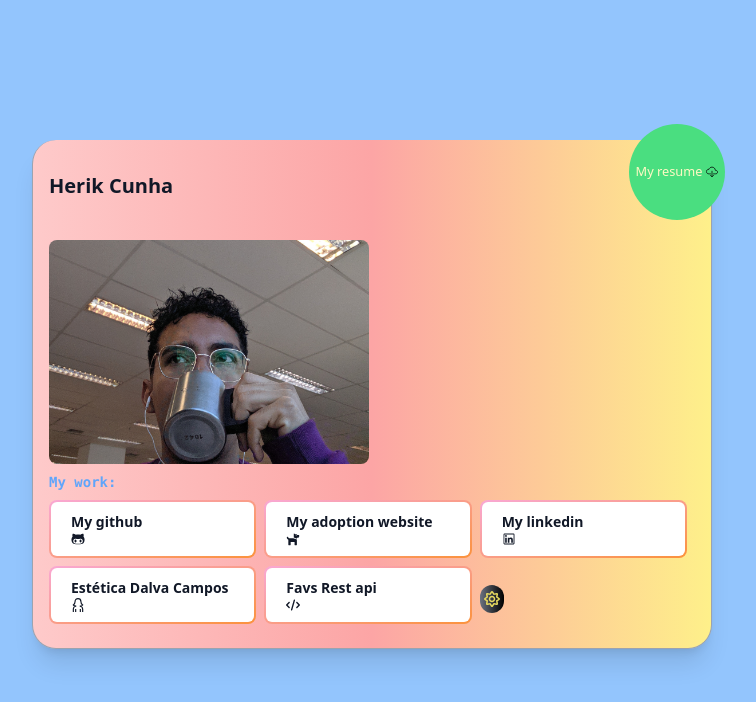
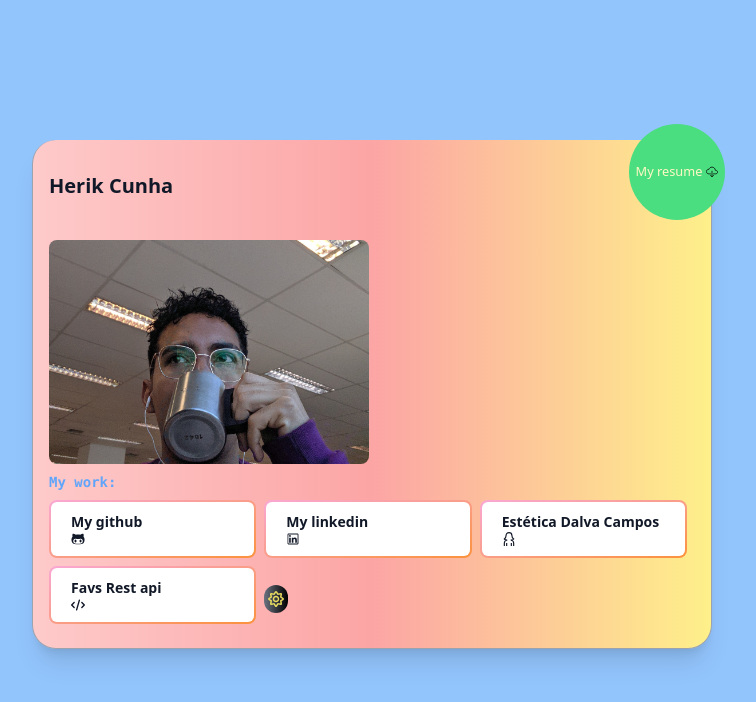
Before and after one commit to rherik/card-component, a React (Vite) app: page / in a window 1280 px wide. Shown: the top 702 px of the page, without its empty margins (268-1024 px from the left). Built offline with nearby package versions, Linux system fonts and the light colour scheme.

Commit message:
docs: atualiza curriculo e remove projeto legado

```diff
--- a/package.json
+++ b/package.json
@@ -35,6 +35,6 @@
     "postcss": "^8.4.41",
     "tailwindcss": "^3.4.7",
     "typescript": "^5.2.2",
-    "vite": "^5.0.8"
+    "vite": "^8.0.10"
   }
 }
--- a/src/App.tsx
+++ b/src/App.tsx
@@ -1,5 +1,5 @@
 import { AiOutlineLinkedin } from "react-icons/ai";
-import { FaDog, FaGithubAlt } from "react-icons/fa";
+import { FaGithubAlt } from "react-icons/fa";
 import { FaCode } from "react-icons/fa6";
 import { GrUserFemale } from "react-icons/gr";
 import Card from './components/Card';
@@ -29,11 +29,11 @@ function App() {
               referencia: "linkedin.com/in/herik-cunha/",
               icon: <AiOutlineLinkedin />
             }}
-            btn2={{
-              text: 'My adoption website',
-              referencia: "siteflask-110i.onrender.com/",
-              icon: <FaDog/>
-            }}
+            // btn2={{
+            //   text: 'My adoption website',
+            //   referencia: "siteflask-110i.onrender.com/",
+            //   icon: <FaDog/>
+            // }}
             btn={{
               text: "My github",
               referencia: "github.com/rherik",
```
Also changed, not shown: 2 other files (tests, documents, lock files or other folders).
